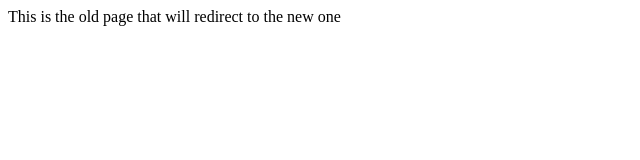
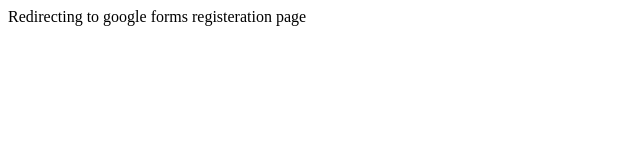
Before and after one commit to gauthamkolluru/register.cop.thegauthams.com, a plain HTML site: page index.html in a window 1280 px wide. Shown: the full height of the page, 0-640 px from the left. Drawn offline with Linux system fonts and the light colour scheme.

Commit message:
auto formatted the text and cheanged the redirect message

```diff
--- a/index.html
+++ b/index.html
@@ -1,10 +1,13 @@
 <html>
   <head>
-    <meta http-equiv="refresh" content="2;url=https://forms.gle/q5QWrw3qE3yqsp2N8"
+    <meta
+      http-equiv="refresh"
+      content="2;url=https://forms.gle/q5QWrw3qE3yqsp2N8"
     />
     <title>Old page</title>
   </head>
+
   <body>
-    This is the old page that will redirect to the new one
+    Redirecting to google forms registeration page
   </body>
 </html>
```
